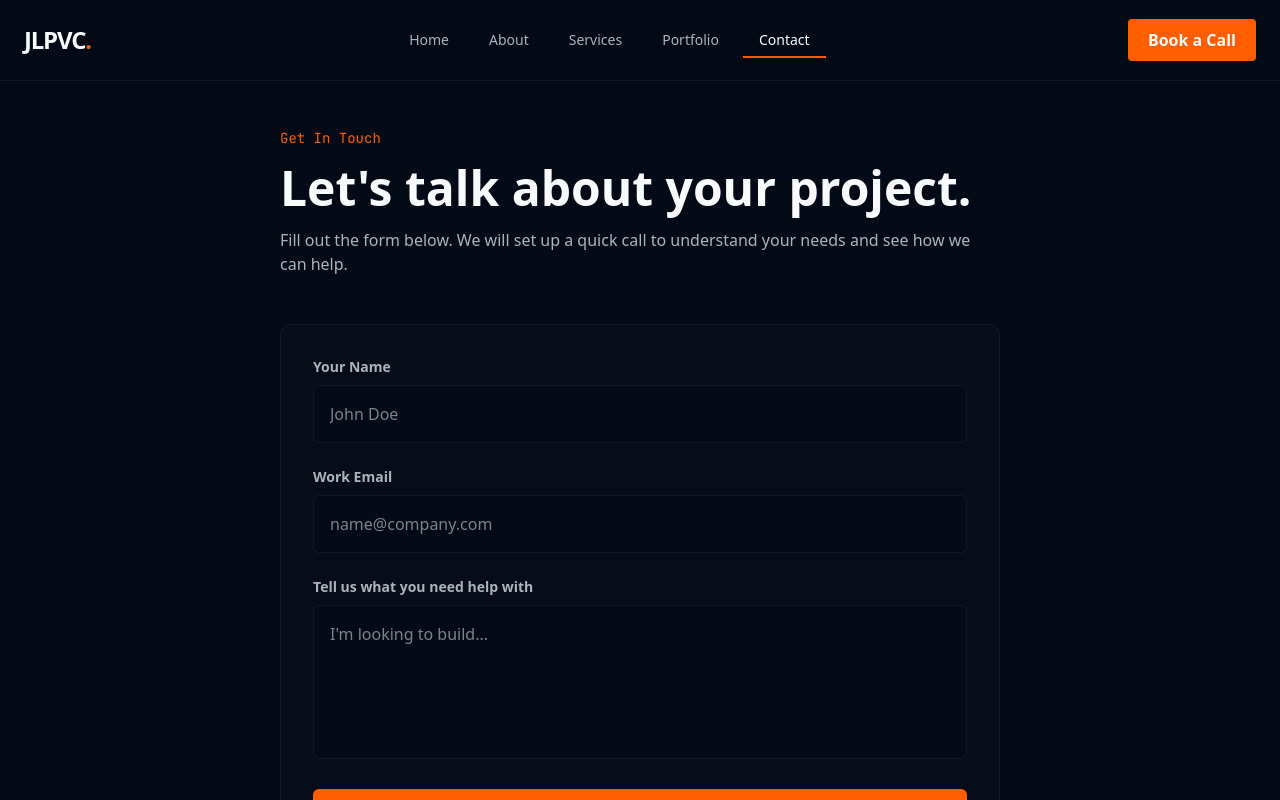
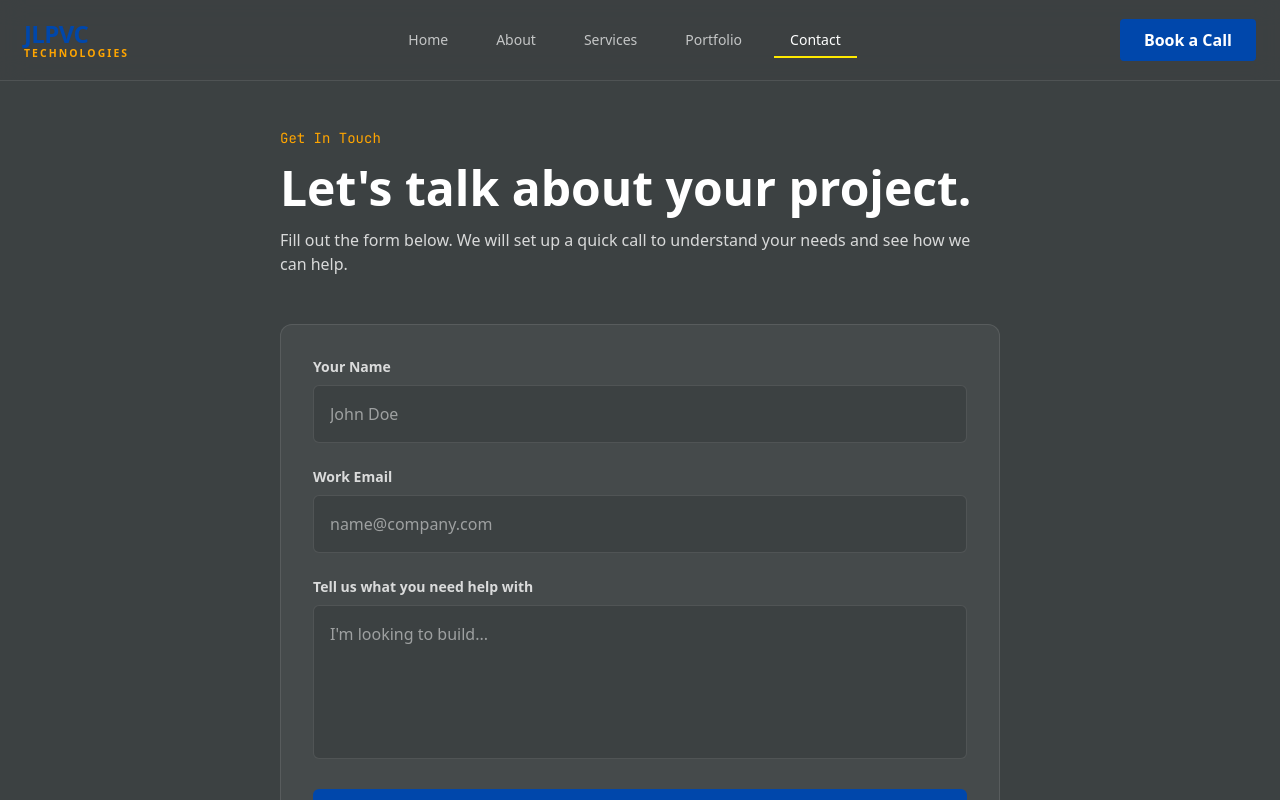
Before and after one commit to yourcoderrguy/jlpvc-technologies, a Next.js app: page /contact in a window 1280 px wide. Shown: the top 800 px of the page. Built offline with nearby package versions, Linux system fonts and the light colour scheme.

Commit message:
new update

```diff
--- a/src/app/about/page.tsx
+++ b/src/app/about/page.tsx
@@ -3,7 +3,7 @@ import { motion } from "framer-motion";
 
 export default function AboutPage() {
   return (
-    <main className="pt-32 pb-24 px-6 max-w-4xl mx-auto min-h-screen selection:bg-brand-orange/30">
+    <main className="pt-32 pb-24 px-6 max-w-4xl mx-auto min-h-screen selection:bg-brand-blue/30">
       <motion.div
         initial={{ opacity: 0, y: 20 }}
         animate={{ opacity: 1, y: 0 }}
@@ -28,7 +28,7 @@ export default function AboutPage() {
           </p>
         </section>
 
-        <div className="h-px w-full bg-brand-gray/50" />
+        <div className="h-px w-full bg-brand-white/10" />
 
         <section>
           <h2 className="text-2xl font-bold text-brand-white mb-4">Why Choose Us?</h2>
--- a/src/app/contact/page.tsx
+++ b/src/app/contact/page.tsx
@@ -24,11 +24,11 @@ export default function ContactPage() {
   };
 
   return (
-    <main className="pt-32 pb-24 px-6 max-w-3xl mx-auto min-h-screen selection:bg-brand-orange/30">
+    <main className="pt-32 pb-24 px-6 max-w-3xl mx-auto min-h-screen selection:bg-brand-blue/30">
       <motion.div initial={{ opacity: 0, y: 20 }} animate={{ opacity: 1, y: 0 }} className="mb-12">
         <p className="text-brand-orange font-mono text-sm mb-4">Get In Touch</p>
         <h1 className="text-4xl md:text-5xl font-bold text-brand-white mb-4">Let's talk about your project.</h1>
-        <p className="text-brand-white/70">Fill out the form below. We will set up a quick call to understand your needs and see how we can help.</p>
+        <p className="text-brand-white/80">Fill out the form below. We will set up a quick call to understand your needs and see how we can help.</p>
       </motion.div>
 
       <motion.form
@@ -36,34 +36,34 @@ export default function ContactPage() {
         animate={{ opacity: 1 }}
         transition={{ delay: 0.2 }}
         onSubmit={handleSubmit(onSubmit)}
-        className="space-y-6 bg-brand-gray/10 p-8 rounded-xl border border-brand-gray/50"
+        className="space-y-6 bg-brand-white/5 p-8 rounded-xl border border-brand-white/10"
       >
         <div>
-          <label className="block text-brand-white/70 text-sm font-semibold mb-2">Your Name</label>
+          <label className="block text-brand-white/80 text-sm font-semibold mb-2">Your Name</label>
           <input
             {...register("name")}
-            className="w-full bg-brand-dark border border-brand-gray/50 rounded-md p-4 text-brand-white focus:outline-none focus:border-brand-orange transition-colors"
+            className="w-full bg-brand-dark border border-brand-white/10 rounded-md p-4 text-brand-white focus:outline-none focus:border-brand-blue transition-colors"
             placeholder="John Doe"
           />
           {errors.name && <p className="text-red-500 text-sm mt-2 font-mono">{errors.name.message}</p>}
         </div>
 
         <div>
-          <label className="block text-brand-white/70 text-sm font-semibold mb-2">Work Email</label>
+          <label className="block text-brand-white/80 text-sm font-semibold mb-2">Work Email</label>
           <input
             {...register("email")}
-            className="w-full bg-brand-dark border border-brand-gray/50 rounded-md p-4 text-brand-white focus:outline-none focus:border-brand-orange transition-colors"
+            className="w-full bg-brand-dark border border-brand-white/10 rounded-md p-4 text-brand-white focus:outline-none focus:border-brand-blue transition-colors"
             placeholder="name@company.com"
           />
           {errors.email && <p className="text-red-500 text-sm mt-2 font-mono">{errors.email.message}</p>}
         </div>
 
         <div>
-          <label className="block text-brand-white/70 text-sm font-semibold mb-2">Tell us what you need help with</label>
+          <label className="block text-brand-white/80 text-sm font-semibold mb-2">Tell us what you need help with</label>
           <textarea
             {...register("message")}
             rows={5}
-            className="w-full bg-brand-dark border border-brand-gray/50 rounded-md p-4 text-brand-white focus:outline-none focus:border-brand-orange transition-colors resize-none"
+            className="w-full bg-brand-dark border border-brand-white/10 rounded-md p-4 text-brand-white focus:outline-none focus:border-brand-blue transition-colors resize-none"
             placeholder="I'm looking to build..."
           />
           {errors.message && <p className="text-red-500 text-sm mt-2 font-mono">{errors.message.message}</p>}
@@ -72,7 +72,7 @@ export default function ContactPage() {
         <button
           type="submit"
           disabled={isSubmitting}
-          className="w-full bg-brand-orange text-brand-white py-4 rounded-md font-bold tracking-wide hover:shadow-[0_0_20px_rgba(255,94,0,0.4)] transition-all disabled:opacity-50 flex justify-center"
+          className="w-full bg-brand-blue text-brand-white py-4 rounded-md font-bold tracking-wide hover:bg-brand-orange hover:shadow-[0_0_20px_rgba(255,165,0,0.4)] transition-all disabled:opacity-50 flex justify-center"
         >
           {isSubmitting ? <span className="animate-pulse">Sending...</span> : "Send Message"}
         </button>
--- a/src/app/globals.css
+++ b/src/app/globals.css
@@ -1,14 +1,14 @@
 @import "tailwindcss";
 
 @theme {
-  /* Our JLPVC Brand Palette */
-  --color-brand-dark: #040B16;
-  --color-brand-orange: #FF5E00;
-  --color-brand-white: #F8FAFC;
-  --color-brand-gray: #1E293B;
+  /* JLPVC Technologies Official Palette */
+  --color-brand-blue: #0047AB;
+  --color-brand-orange: #FFA500;
+  --color-brand-yellow: #FFEA00;
+  --color-brand-dark: #3C4142;
+  --color-brand-white: #FFFFFF;
 }
 
-/* Set the dark command-center aesthetic as the absolute default */
 @layer base {
   body {
     background-color: var(--color-brand-dark);
@@ -24,7 +24,7 @@
     background: var(--color-brand-dark);
   }
   ::-webkit-scrollbar-thumb {
-    background: var(--color-brand-gray);
+    background: var(--color-brand-blue);
     border-radius: 4px;
   }
   ::-webkit-scrollbar-thumb:hover {
--- a/src/app/page.tsx
+++ b/src/app/page.tsx
@@ -25,7 +25,7 @@ export default function Home() {
   if (!isMounted) return null;
 
   return (
-    <main className="min-h-screen bg-brand-dark selection:bg-brand-orange/30">
+    <main className="min-h-screen bg-brand-dark selection:bg-brand-blue/30">
       <AnimatePresence mode="wait">
         {showIntro && (
           <IntroSequence key="intro" onComplete={handleIntroComplete} />
--- a/src/app/portfolio/page.tsx
+++ b/src/app/portfolio/page.tsx
@@ -22,7 +22,7 @@ const projects = [
 
 export default function PortfolioPage() {
   return (
-    <main className="pt-32 pb-24 px-6 max-w-6xl mx-auto min-h-screen selection:bg-brand-orange/30">
+    <main className="pt-32 pb-24 px-6 max-w-6xl mx-auto min-h-screen selection:bg-brand-blue/30">
       <motion.div initial={{ opacity: 0, y: 20 }} animate={{ opacity: 1, y: 0 }} className="mb-16">
         <p className="text-brand-orange font-mono text-sm mb-4">Recent Projects</p>
         <h1 className="text-5xl md:text-6xl font-bold text-brand-white">Our Work.</h1>
@@ -35,7 +35,7 @@ export default function PortfolioPage() {
             initial={{ opacity: 0, y: 30 }}
             whileInView={{ opacity: 1, y: 0 }}
             viewport={{ once: true, margin: "-100px" }}
-            className="group relative grid grid-cols-1 md:grid-cols-12 gap-8 border-t border-brand-gray/50 pt-12"
+            className="group relative grid grid-cols-1 md:grid-cols-12 gap-8 border-t border-brand-white/10 pt-12"
           >
             <div className="md:col-span-4">
               <span className="text-brand-orange font-mono text-xl block mb-2">{project.id} //</span>
--- a/src/app/services/page.tsx
+++ b/src/app/services/page.tsx
@@ -4,7 +4,7 @@ import ServicesGrid from "@/components/ServicesGrid";
 
 export default function ServicesPage() {
   return (
-    <main className="pt-32 pb-16 min-h-screen selection:bg-brand-orange/30">
+    <main className="pt-32 pb-16 min-h-screen selection:bg-brand-blue/30">
       <div className="max-w-7xl mx-auto px-6 mb-8">
         <motion.p
           initial={{ opacity: 0 }}
--- a/src/components/Navbar.tsx
+++ b/src/components/Navbar.tsx
@@ -22,16 +22,21 @@ export default function Navbar() {
       initial={{ y: -100 }}
       animate={{ y: 0 }}
       transition={{ duration: 0.8, ease: "easeOut" }}
-      className="fixed top-0 w-full z-50 bg-brand-dark/80 backdrop-blur-md border-b border-brand-gray/50"
+      className="fixed top-0 w-full z-50 bg-brand-dark/90 backdrop-blur-md border-b border-brand-white/10"
     >
       <div className="max-w-7xl mx-auto px-6 h-20 flex items-center justify-between">
-        {/* Logo */}
-        <Link href="/" className="text-2xl font-bold tracking-tighter text-brand-white relative z-50">
-          JLPVC<span className="text-brand-orange">.</span>
+
+        {/* Updated Logo reflecting FIRST CHOICE _260725_094032.pdf */}
+        <Link href="/" className="flex flex-col relative z-50 group">
+          <span className="text-2xl font-bold tracking-tight text-brand-blue group-hover:text-brand-orange transition-colors">
+            JLPVC
+          </span>
+          <span className="text-[0.65rem] font-semibold tracking-[0.2em] text-brand-orange group-hover:text-brand-blue transition-colors -mt-1">
+            TECHNOLOGIES
+          </span>
         </Link>
 
-        {/* Desktop Menu with Magnetic Underline */}
-        <div className="hidden md:flex space-x-2 text-sm font-medium">
+        <div className="hidden md:flex space-x-4 text-sm font-medium">
           {navLinks.map((link) => {
             const isActive = pathname === link.path;
 
@@ -46,11 +51,10 @@ export default function Navbar() {
                 }`}
               >
                 {link.name}
-                {/* The Sliding Underline */}
                 {hoveredPath === link.path && (
                   <motion.div
                     layoutId="navbar-underline"
-                    className="absolute left-0 bottom-0 h-[2px] w-full bg-brand-orange"
+                    className="absolute left-0 bottom-0 h-[2px] w-full bg-brand-yellow"
                     initial={{ opacity: 0 }}
                     animate={{ opacity: 1 }}
                     transition={{ type: "spring", stiffness: 350, damping: 30 }}
@@ -61,14 +65,12 @@ export default function Navbar() {
           })}
         </div>
 
-        {/* Desktop CTA */}
         <div className="hidden md:block">
-          <Link href="/contact" className="bg-brand-orange text-brand-white px-5 py-2.5 rounded font-semibold hover:bg-brand-orange/80 hover:shadow-[0_0_15px_rgba(255,94,0,0.4)] transition-all">
+          <Link href="/contact" className="bg-brand-blue text-brand-white px-6 py-2.5 rounded font-semibold hover:bg-brand-orange hover:shadow-[0_0_15px_rgba(255,165,0,0.4)] transition-all">
             Book a Call
           </Link>
         </div>
 
-        {/* Mobile Hamburger Button */}
         <button
           onClick={() => setIsMobileMenuOpen(!isMobileMenuOpen)}
           className="md:hidden text-brand-white p-2 relative z-50 focus:outline-none"
@@ -83,7 +85,6 @@ export default function Navbar() {
         </button>
       </div>
 
-      {/* Mobile Menu Dropdown */}
       <AnimatePresence>
         {isMobileMenuOpen && (
           <motion.div
@@ -91,7 +92,7 @@ export default function Navbar() {
             animate={{ opacity: 1, height: "auto" }}
             exit={{ opacity: 0, height: 0 }}
             transition={{ duration: 0.3, ease: "easeInOut" }}
-            className="md:hidden bg-brand-dark border-b border-brand-gray/50 overflow-hidden"
+            className="md:hidden bg-brand-dark border-b border-brand-white/10 overflow-hidden"
           >
             <div className="flex flex-col px-6 pt-4 pb-8 space-y-4">
               {navLinks.map((link) => (
@@ -106,11 +107,11 @@ export default function Navbar() {
                   {link.name}
                 </Link>
               ))}
-              <div className="pt-4 mt-4 border-t border-brand-gray/50">
+              <div className="pt-4 mt-4 border-t border-brand-white/10">
                 <Link
                   href="/contact"
                   onClick={() => setIsMobileMenuOpen(false)}
-                  className="block text-center bg-brand-orange text-brand-white px-5 py-3 rounded font-semibold w-full active:scale-95 transition-transform"
+                  className="block text-center bg-brand-blue text-brand-white px-5 py-3 rounded font-semibold w-full active:scale-95 transition-transform"
                 >
                   Book a Call
                 </Link>
```
Also changed, not shown: src/components/Hero.tsx (+8 -8 lines), src/components/ServicesGrid.tsx (+5 -5 lines).
